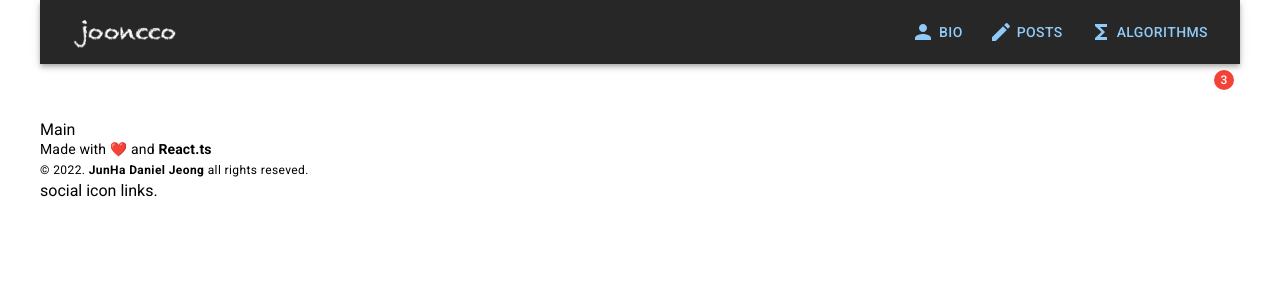
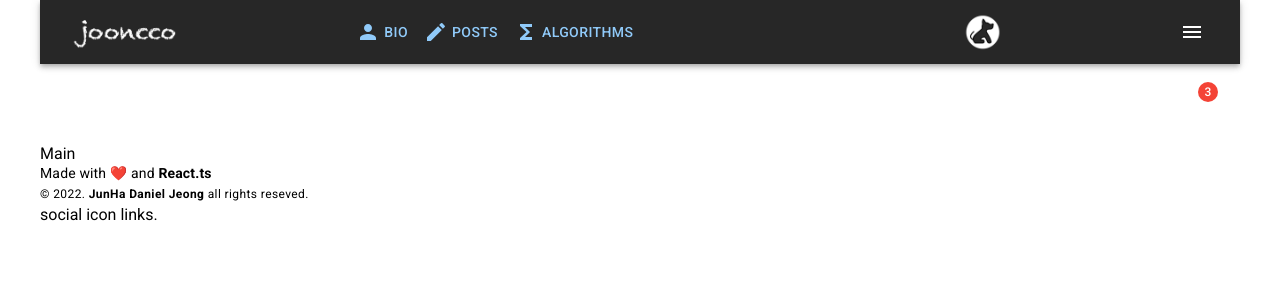
Before and after one commit to jooncco/blog-fe, a React (Create React App) app: page / in a window 1280 px wide. Shown: the top 300 px of the page. Built offline with nearby package versions, Linux system fonts and the light colour scheme.

Commit message:
:recycle: refactor: sx constant -> styled function in MUI

```diff
--- a/src/components/Header.tsx
+++ b/src/components/Header.tsx
@@ -7,6 +7,7 @@ import {
   IconButton,
   Menu,
   MenuItem,
+  styled,
   Toolbar,
 } from "@mui/material";
 import {
@@ -31,44 +32,50 @@ const pageIcons = {
   algorithms: <Functions sx={{ marginRight: "4px" }} />,
 };
 
-const sx = {
-  toolbar: {
+const BasicToolbar = styled(Toolbar)(() => ({
   display: "flex",
   justifyContent: "space-between",
   padding: 0,
-  },
-  adminToolbar: {
+})) as typeof Toolbar;
+
+const AdminToolBar = styled(Toolbar)(() => ({
   padding: "8px",
   display: "flex",
   justifyContent: "flex-end",
-  },
-  leftLogo: {
+})) as typeof Toolbar;
+
+const LeftLogoBox = styled(Box)(() => ({
   height: "50px",
-    display: { xs: "none", sm: "flex" },
+  // display: { xs: "none", sm: "flex" },
   "&:hover": {
     cursor: "pointer",
   },
-  },
-  pages: {
+})) as typeof Box;
+
+const PagesBox = styled(Box)(() => ({
   gap: "10px",
-    display: { xs: "none", sm: "flex" },
-  },
+  // display: { xs: "none", sm: "flex" },
+})) as typeof Box;
+
+const EmptyBox = styled(Box)(() => ({
   emptyBox: {
     width: "56px",
     height: "56px",
     display: { xs: "flex", sm: "none" },
   },
-  avatarLogo: {
-    display: { xs: "flex", sm: "none" },
-  },
-  anchorMenu: {
-    display: { xs: "flex", sm: "none" },
-  },
-};
+})) as typeof Box;
 
-const Header = () => {
+const AvatarButton = styled(IconButton)(() => ({
+  // display: { xs: "flex", sm: "none" },
+})) as typeof IconButton;
+
+const AnchorMenuBox = styled(Box)(() => ({
+  // display: { xs: "flex", sm: "none" },
+})) as typeof Box;
+
+const Header: React.FC = () => {
+  const navigate = useNavigate();
   const [anchorMenu, setAnchorMenu] = useState<HTMLElement | null>(null);
-  const navigate = useNavigate();
 
   const handleClickMenu = (page: string) => {
     navigate(`/${page}`);
@@ -85,29 +92,28 @@ const Header = () => {
   return (
     <>
       <AppBar position="sticky">
-        <Toolbar sx={sx.toolbar}>
+        <BasicToolbar>
           {/* Above xs */}
-          <Box
+          <LeftLogoBox
             component="img"
-            sx={sx.leftLogo}
             src={DarkLogo}
             alt="logo"
             onClick={() => navigate("/")}
           />
-          <Box sx={sx.pages}>
+          <PagesBox>
             {pages.map((page) => (
               <Button key={page} onClick={() => handleClickMenu(page)}>
                 {pageIcons[page]}
                 {page}
               </Button>
             ))}
-          </Box>
+          </PagesBox>
           {/* Below sm */}
-          <Box sx={sx.emptyBox} />
-          <IconButton sx={sx.avatarLogo} href="/">
+          <EmptyBox />
+          <AvatarButton href="/">
             <Avatar src={AvatarLogo} alt="logo_avatar" />
-          </IconButton>
-          <Box sx={sx.anchorMenu}>
+          </AvatarButton>
+          <AnchorMenuBox>
             <IconButton
               size="large"
               aria-controls="menu-appbar"
@@ -146,11 +152,11 @@ const Header = () => {
                 </MenuItem>
               ))}
             </Menu>
-          </Box>
-        </Toolbar>
+          </AnchorMenuBox>
+        </BasicToolbar>
       </AppBar>
       {/* Admin menu */}
-      <Box sx={sx.adminToolbar}>
+      <AdminToolBar>
         <IconButton aria-label="login">
           <Key />
         </IconButton>
@@ -162,7 +168,7 @@ const Header = () => {
             <Create />
           </Badge>
         </IconButton>
-      </Box>
+      </AdminToolBar>
     </>
   );
 };
```
Lines whose indentation alone changed are shown as unchanged.
